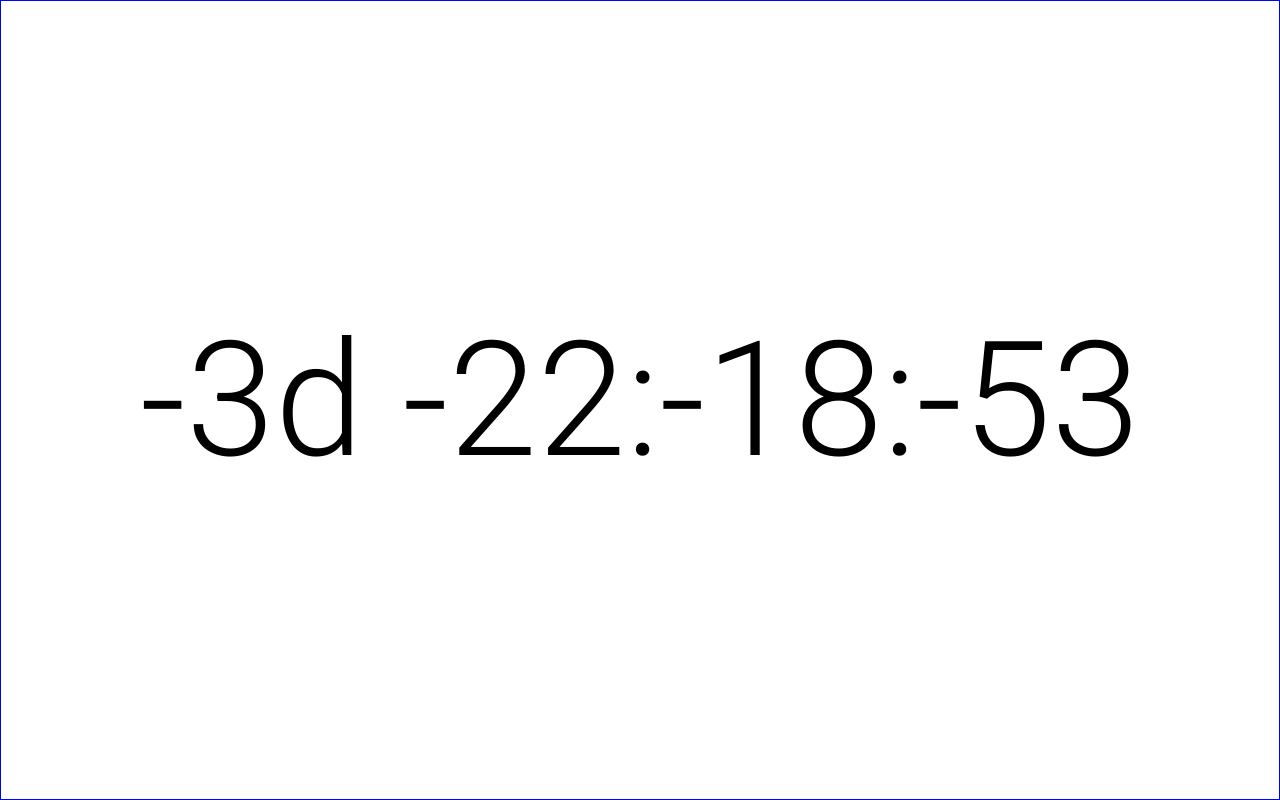
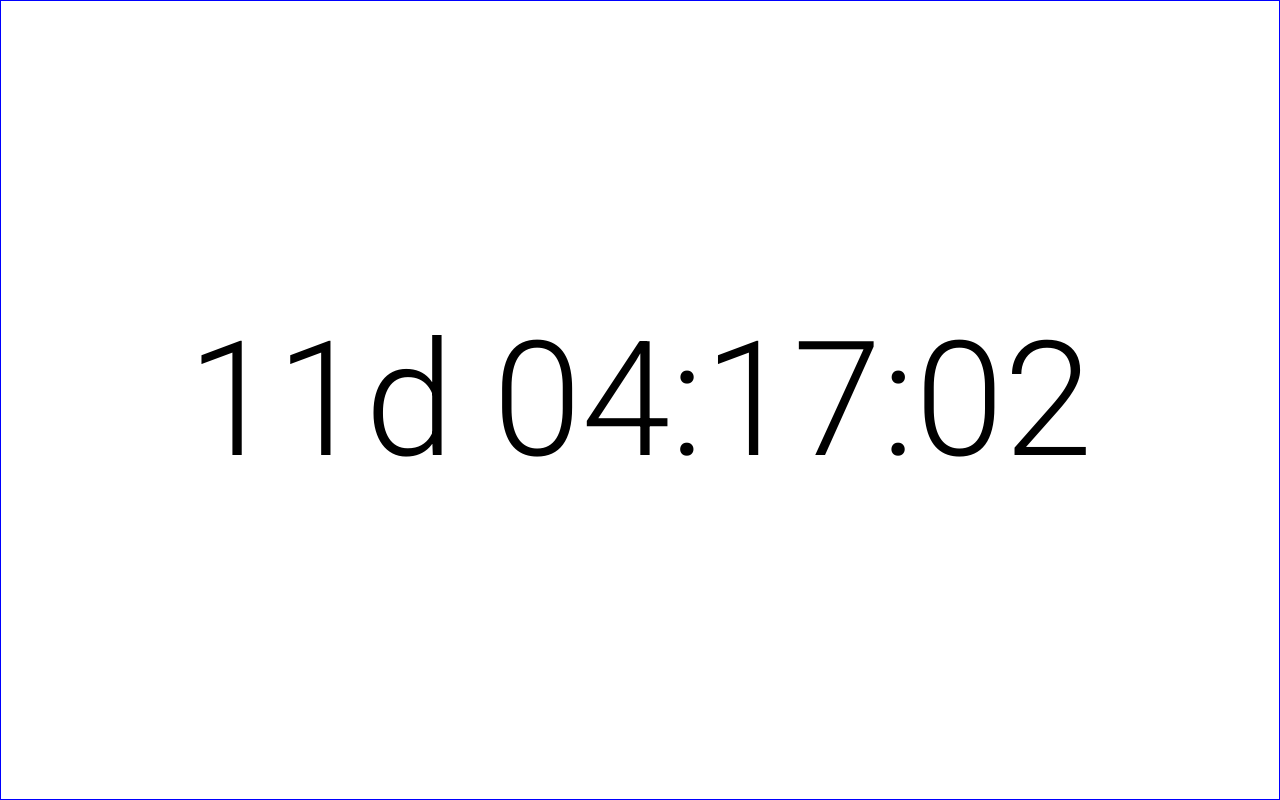
Before and after one commit to pavelglebov/yetanothercountdown, a plain HTML site: page index.html in a window 1280 px wide. Drawn offline with Linux system fonts and the light colour scheme.

Commit message:
timer to d4 early beta

```diff
--- a/index.html
+++ b/index.html
@@ -1,6 +1,6 @@
 <html>
   <head>
-    <title>Attack on Titan One Last Ride</title>
+    <title>Diablo 4 early beta</title>
     <link rel="preconnect" href="https://fonts.googleapis.com" />
     <link rel="preconnect" href="https://fonts.gstatic.com" crossorigin />
     <link
@@ -24,7 +24,7 @@
       }
       div {
         font-size: 10rem;
-        font-family: "Roboto", sans-serif;
+        font-family: 'Roboto', sans-serif;
         padding: 1rem;
       }
     </style>
@@ -34,12 +34,12 @@
 
     <script>
       // implemented by Copilot
-      const DATE = "2023-03-03T16:25:00.000+01:00";
+      const DATE = '2023-03-17T18:00:00.000+01:00';
 
       const toDoubleDigits = (num) => {
-        num += "";
+        num += '';
         if (num.length === 1) {
-          num = "0" + num;
+          num = '0' + num;
         }
         return num;
       };
@@ -56,7 +56,7 @@
         const minutes = Math.floor((distance % (1000 * 60 * 60)) / (1000 * 60));
         const seconds = Math.floor((distance % (1000 * 60)) / 1000);
 
-        document.getElementsByTagName("div")[0].innerHTML = `${toDoubleDigits(
+        document.getElementsByTagName('div')[0].innerHTML = `${toDoubleDigits(
           days
         )}d ${toDoubleDigits(hours)}:${toDoubleDigits(
           minutes
@@ -64,7 +64,7 @@
 
         if (distance < 0) {
           clearInterval(x);
-          document.getElementsByTagName("div")[0].innerHTML = "EXPIRED";
+          document.getElementsByTagName('div')[0].innerHTML = 'EXPIRED';
         }
       };
 
```
